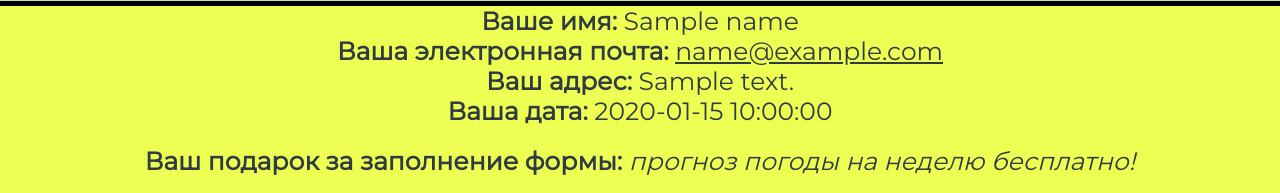
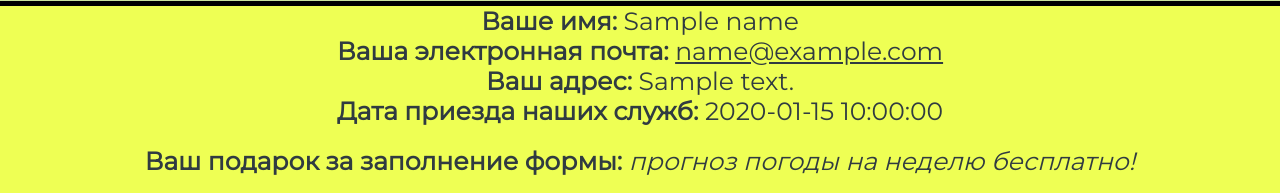
Before and after one commit to serega-hub/sergey, a Flask app: template m3y3/calculator-main/templates/form_result.html in a window 1280 px wide; the page is wider, and only the part inside the window is pictured. Shown: the part 469-662 px from the top of that part. Run offline with Flask 3, Linux system fonts and the light colour scheme; the template is opened without the code that fills it: most values are stand-ins (such as "Sample title", 1, 10 or a date in 2020).

Commit message:
Add files via upload

```diff
--- a/m3y3/calculator-main/templates/form_result.html
+++ b/m3y3/calculator-main/templates/form_result.html
@@ -19,7 +19,7 @@
         <p><b>Ваше имя:</b> {{ name }}</p>
         <p><b>Ваша электронная почта:</b> <u>{{ email }}</u></p>
         <p><b>Ваш адрес:</b> {{ address }}</p>
-        <p><b>Ваша дата:</b> {{ date }}</p>
+        <p><b>Дата приезда наших служб:</b> {{ date }}</p>
         <br/>
         <p><b>Ваш подарок за заполнение формы:</b> <i>прогноз погоды на неделю бесплатно!</i></p><br/>
         <center><iframe src="https://www.meteoblue.com/en/weather/widget/daily/ip_romania_675514?geoloc=fixed&days=7&tempunit=CELSIUS&windunit=KILOMETER_PER_HOUR&precipunit=MILLIMETER&coloured=coloured&pictoicon=1&maxtemperature=1&mintemperature=1&windspeed=0&windgust=0&winddirection=0&uv=0&humidity=0&precipitation=0&precipitationprobability=0&spot=0&pressure=0&layout=light"  frameborder="0" scrolling="NO" allowtransparency="true" sandbox="allow-same-origin allow-scripts allow-popups allow-popups-to-escape-sandbox" style="width: 378px; height: 420px"></iframe><div><!-- DO NOT REMOVE THIS LINK --><a href="https://www.meteoblue.com/en/weather/week/ip_romania_675514?utm_source=daily_widget&utm_medium=linkus&utm_content=daily&utm_campaign=Weather%2BWidget" target="_blank" rel="noopener">meteoblue</a></div>
```
